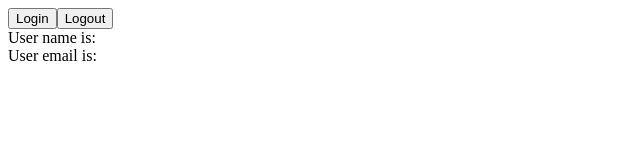
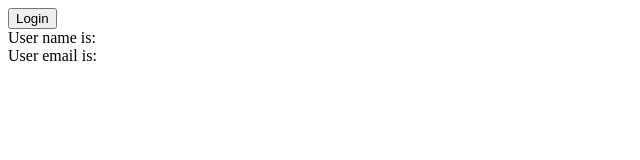
Before and after one commit to sadanmian/react-ts, a React (Vite) app: page / in a window 1280 px wide. Shown: the top 160 px of the page, without its empty margins (0-640 px from the left). Built offline with nearby package versions, Linux system fonts and the light colour scheme.

Commit message:
useState Type Assertion

```diff
--- a/src/components/state/User.tsx
+++ b/src/components/state/User.tsx
@@ -6,22 +6,19 @@
 };
 
 function User() {
-  const [user, setUser] = useState<AuthUser | null>(null);
+  const [user, setUser] = useState<AuthUser>({} as AuthUser);
   const handleLogin = () => {
     setUser({
       name: "Sadan",
       email: "sadanmiyan007@gmail.com",
     });
   };
-  const handleLogout = () => {
-    setUser(null);
-  };
+
   return (
     <div>
       <button onClick={handleLogin}>Login</button>
-      <button onClick={handleLogout}>Logout</button>
-      <div>User name is: {user?.name}</div>
-      <div>User email is: {user?.email}</div>
+      <div>User name is: {user.name}</div>
+      <div>User email is: {user.email}</div>
     </div>
   );
 }
```
